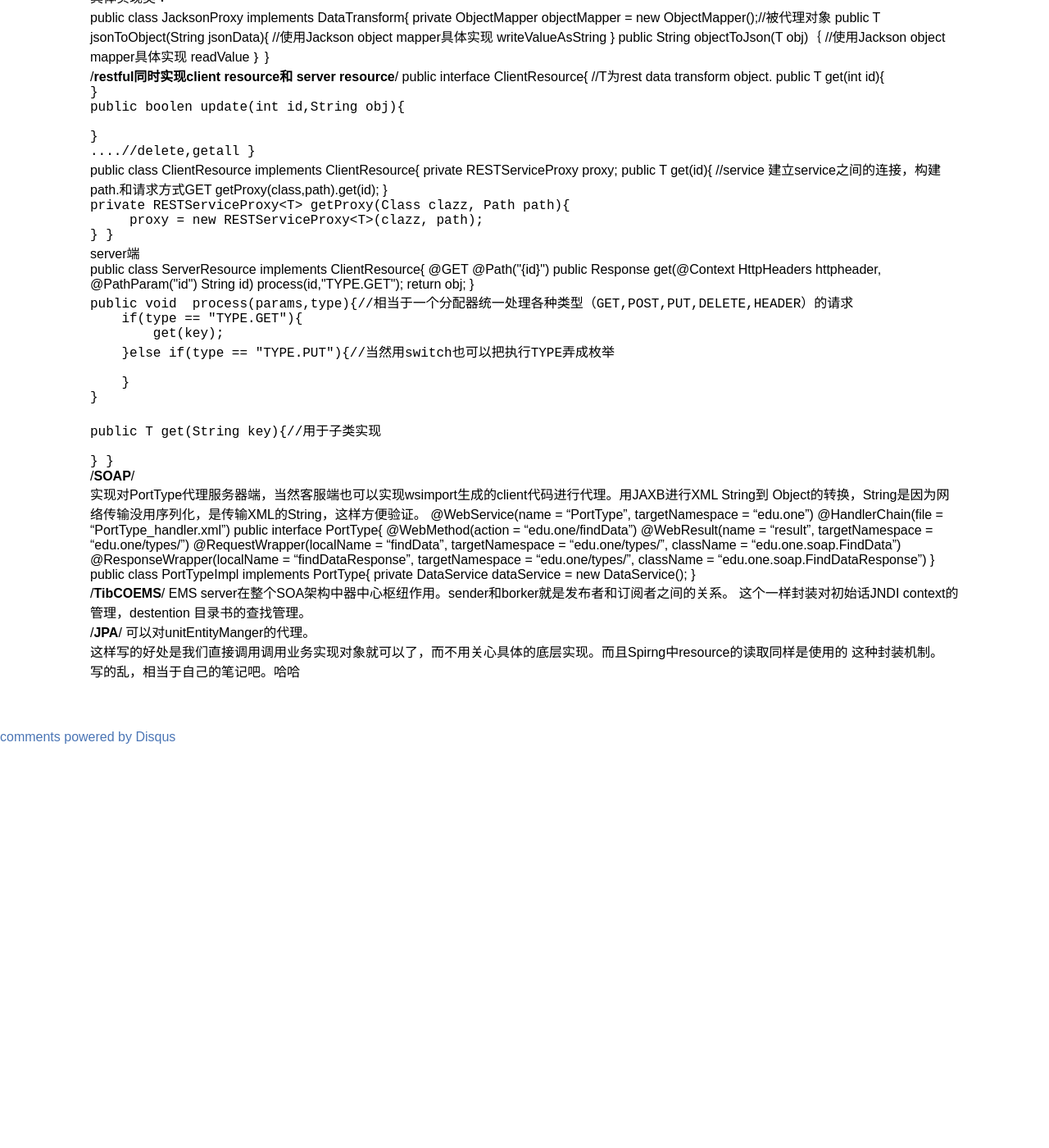
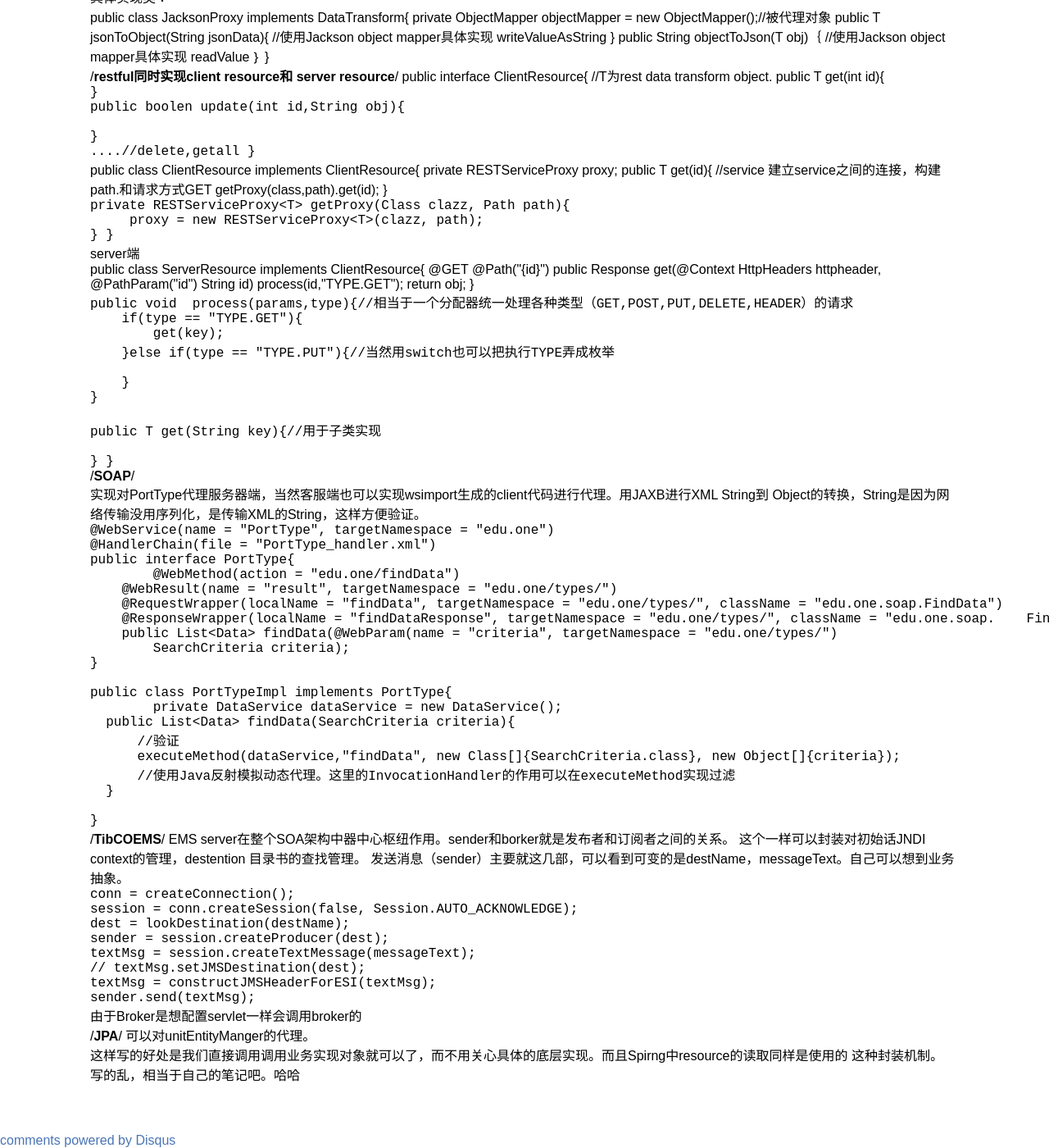
Before and after one commit to clinx/clinx.github.io, a Jekyll site: the page built from _posts/blog/2013-12-09-Java-Interface-Factory.md, in a window 1280 px wide and 1400 px high, scrolled down 310 px. Shown: the whole window at 82% size. Built offline with Jekyll 4.4.1, drawn with Linux system fonts in a browser that asks for light colours; Markdown is read by kramdown in place of the engine named in the settings; comment, search, counter and statistics services are not loaded; before the commit the page ends 1218 px from its top, so only the background shows below that.

Commit message:
more detail

```diff
--- a/_posts/blog/2013-12-09-Java-Interface-Factory.md
+++ b/_posts/blog/2013-12-09-Java-Interface-Factory.md
@@ -81,23 +81,44 @@ public   class ServerResource implements ClientResource<T>{
 /**SOAP**/
 实现对PortType代理服务器端，当然客服端也可以实现wsimport生成的client代码进行代理。用JAXB进行XML String到
 Object的转换，String是因为网络传输没用序列化，是传输XML的String，这样方便验证。
-@WebService(name = "PortType", targetNamespace = "edu.one")
-@HandlerChain(file = "PortType_handler.xml")
-public interface PortType{
-	@WebMethod(action = "edu.one/findData")
-    @WebResult(name = "result", targetNamespace = "edu.one/types/")
-    @RequestWrapper(localName = "findData", targetNamespace = "edu.one/types/", className = "edu.one.soap.FindData")
-    @ResponseWrapper(localName = "findDataResponse", targetNamespace = "edu.one/types/", className = "edu.one.soap.FindDataResponse")
-}
 
-public class PortTypeImpl implements PortType{
-	private DataService dataService = new DataService();
-}
+    @WebService(name = "PortType", targetNamespace = "edu.one")
+    @HandlerChain(file = "PortType_handler.xml")
+    public interface PortType{
+    	@WebMethod(action = "edu.one/findData")
+        @WebResult(name = "result", targetNamespace = "edu.one/types/")
+        @RequestWrapper(localName = "findData", targetNamespace = "edu.one/types/", className = "edu.one.soap.FindData")
+        @ResponseWrapper(localName = "findDataResponse", targetNamespace = "edu.one/types/", className = "edu.one.soap.    FindDataResponse")
+        public List<Data> findData(@WebParam(name = "criteria", targetNamespace = "edu.one/types/")
+            SearchCriteria criteria);
+    }
+
+    public class PortTypeImpl implements PortType{
+    	private DataService dataService = new DataService();
+      public List<Data> findData(SearchCriteria criteria){
+          //验证
+          executeMethod(dataService,"findData", new Class[]{SearchCriteria.class}, new Object[]{criteria});
+          //使用Java反射模拟动态代理。这里的InvocationHandler的作用可以在executeMethod实现过滤
+      }
+
+    }
 
 
 /**TibCOEMS**/
 EMS server在整个SOA架构中器中心枢纽作用。sender和borker就是发布者和订阅者之间的关系。
-这个一样封装对初始话JNDI context的管理，destention 目录书的查找管理。
+这个一样可以封装对初始话JNDI context的管理，destention 目录书的查找管理。
+发送消息（sender）主要就这几部，可以看到可变的是destName，messageText。自己可以想到业务抽象。
+
+    conn = createConnection();
+    session = conn.createSession(false, Session.AUTO_ACKNOWLEDGE);
+    dest = lookDestination(destName);
+    sender = session.createProducer(dest);
+    textMsg = session.createTextMessage(messageText);
+    // textMsg.setJMSDestination(dest);
+    textMsg = constructJMSHeaderForESI(textMsg);
+    sender.send(textMsg);
+
+由于Broker是想配置servlet一样会调用broker的
 
 /**JPA**/
 可以对unitEntityManger的代理。
```
